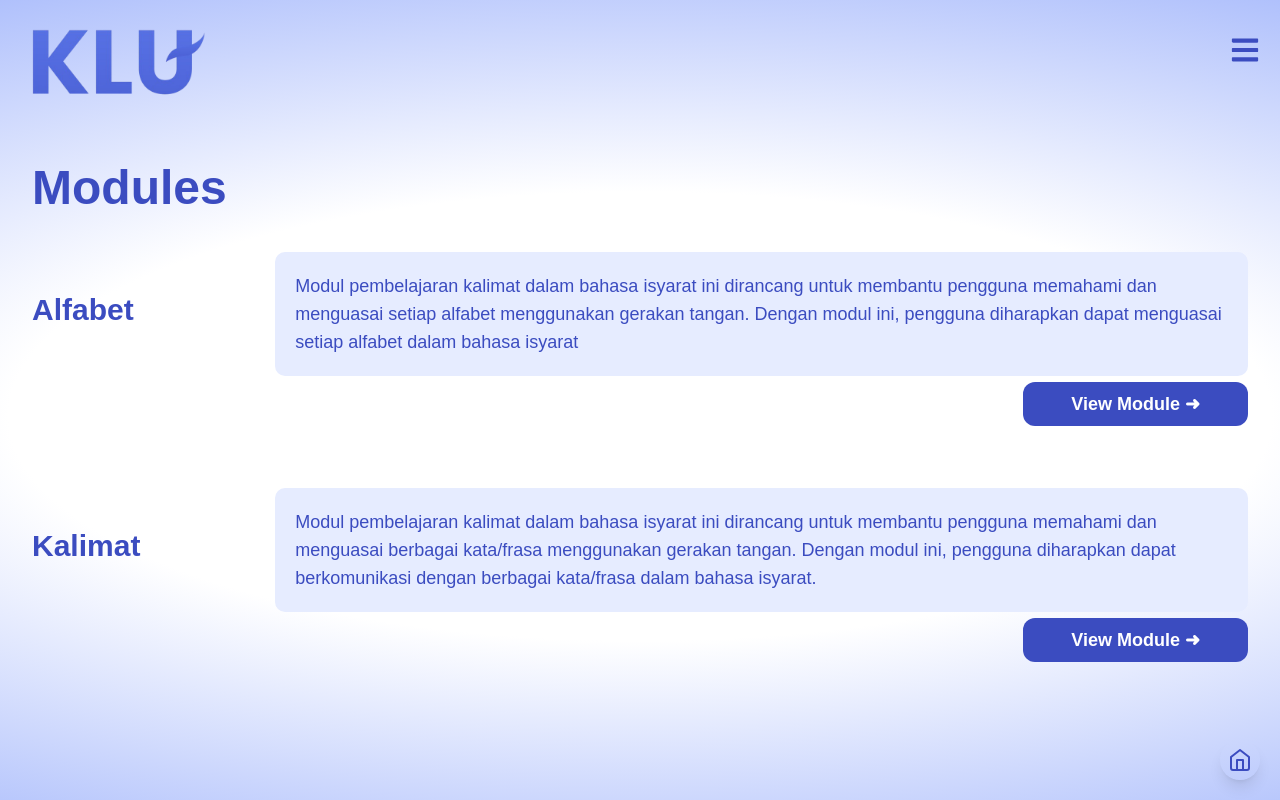
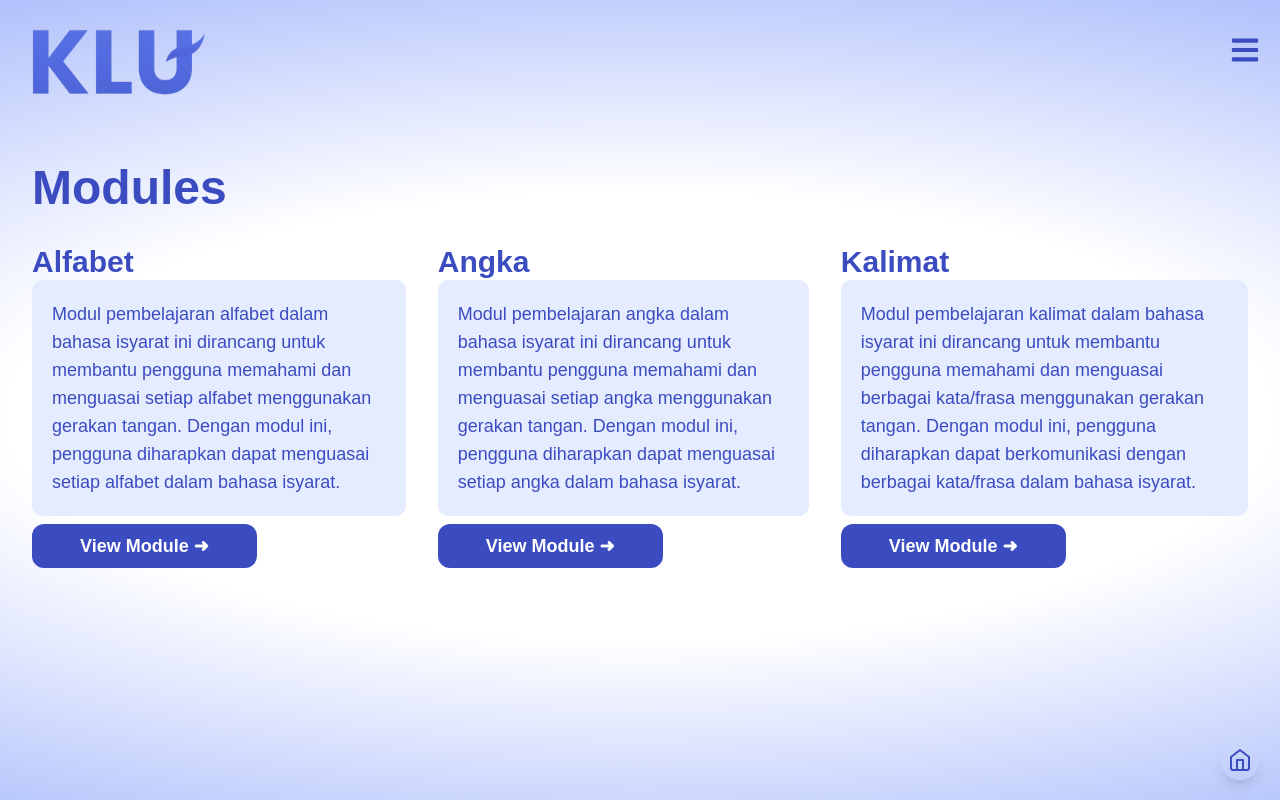
Before and after one commit to fathurwithyou/Klu-MilestoneSparta-15, a React (Create React App) app in the folder klu_app/: page /modules in a window 1280 px wide. Built offline with nearby package versions, Linux system fonts and the light colour scheme; sample sign-in values are in the browser's storage.

Commit message:
fix: see the changes

```diff
--- a/klu_app/package.json
+++ b/klu_app/package.json
@@ -19,6 +19,7 @@
     "react": "^18.3.1",
     "react-dom": "^18.3.1",
     "react-icons": "^5.3.0",
+    "react-player": "^2.16.0",
     "react-router-dom": "^6.26.1",
     "react-scripts": "^5.0.1",
     "react-scroll": "^1.9.0",
--- a/klu_app/src/App.js
+++ b/klu_app/src/App.js
@@ -10,7 +10,7 @@ import Test from "./components/userlogin/test/Test";
 import TestAlfabet from "./components/userlogin/test/TestAlfabet";
 import HasilTestAlfabet from "./components/userlogin/test/HasilTestAlfabet";
 import TestKalimat from "./components/userlogin/test/TestKalimat";
-import Modules from "./components/userlogin/Modules";
+import Modules from "./components/userlogin/module/page.jsx";
 import Scan from "./components/userlogin/Scan";
 import Profile from "./components/userlogin/Profile";
 import ModuleAlfabet from "./components/userlogin/modules/alfabet/ModuleAlfabet";
--- a/klu_app/src/components/userlogin/Modules.jsx
+++ /dev/null
@@ -1,71 +0,0 @@
-import React from 'react';
-import { Link } from 'react-router-dom';
-// import { FaArrowRight } from 'react-icons/fa';
-import HomeIcon from './HomeIcon';
-
-const Modules = () => {
-  return (
-    <div id="bg" className="w-full h-screen flex flex-col items-start lg:px-[32px] pt-[100px]">
-      <HomeIcon />
-      <h1 className="font-bold text-navy text-5xl mb-2 pt-16">Modules</h1>
-
-      {/* Bagian Alfabet */}
-      <div className="w-full flex flex-col items-start mt-8">
-        <div className="w-full flex flex-row items-start relative">
-          <div className="w-1/5 flex justify-start mb-8 lg:mb-0 relative">
-            <h2 className="font-bold text-navy text-3xl mb-2 mt-10">Alfabet</h2>
-            {/* <div className="absolute top-1/2 left-full transform -translate-y-1/2 ml-2 text-blue-500">
-              <FaArrowRight size={24} />
-            </div> */}
-          </div>
-          <div className="w-4/5 flex flex-col lg:items-start text-center lg:text-left relative mb-20">
-            <div style={{ backgroundColor: 'rgb(230, 236, 255)', padding: '20px', borderRadius: '10px' }}>
-              <p className="text-lg text-navy">
-                Modul pembelajaran kalimat dalam bahasa isyarat ini dirancang untuk membantu pengguna memahami dan menguasai setiap alfabet menggunakan gerakan tangan. Dengan modul ini, pengguna diharapkan dapat menguasai setiap alfabet dalam bahasa isyarat
-              </p>
-            </div>
-
-            {/* Button Link */}
-            <div className="absolute bottom-[-50px] right-0">
-              <Link to="/module-alfabet">
-                <button className="px-8 lg:px-12 py-2 bg-navy outline-none text-white rounded-xl text-lg lg:text-1/2xl w-full lg:w-auto font-semibold">
-                  View Module ➜
-                </button>
-              </Link>
-            </div>
-          </div>
-        </div>
-      </div>
-
-      {/* Bagian Kalimat */}
-      <div className="w-full flex flex-col items-start mt-8">
-        <div className="w-full flex flex-row items-start relative">
-          <div className="w-1/5 flex justify-start mb-8 lg:mb-0 relative">
-            <h2 className="font-bold text-navy text-3xl mb-2 mt-10">Kalimat</h2>
-            {/* <div className="absolute top-1/2 left-full transform -translate-y-1/2 ml-2 text-blue-500">
-              <FaArrowRight size={24} />
-            </div> */}
-          </div>
-          <div className="w-4/5 flex flex-col lg:items-start text-center lg:text-left relative mb-20">
-            <div style={{ backgroundColor: 'rgb(230, 236, 255)', padding: '20px', borderRadius: '10px' }}>
-              <p className="text-lg text-navy">
-                Modul pembelajaran kalimat dalam bahasa isyarat ini dirancang untuk membantu pengguna memahami dan menguasai berbagai kata/frasa menggunakan gerakan tangan. Dengan modul ini, pengguna diharapkan dapat berkomunikasi dengan berbagai kata/frasa dalam bahasa isyarat.
-              </p>
-            </div>
-
-            {/* Button Link */}
-            <div className="absolute bottom-[-50px] right-0">
-              <Link to="/module-kalimat">
-                <button className="px-8 lg:px-12 py-2 bg-navy outline-none text-white rounded-xl text-lg lg:text-1/2xl w-full lg:w-auto font-semibold">
-                  View Module ➜
-                </button>
-              </Link>
-            </div>
-          </div>
-        </div>
-      </div>
-    </div>
-  );
-};
-
-export default Modules;
--- a/klu_app/src/components/userlogin/Scan.jsx
+++ b/klu_app/src/components/userlogin/Scan.jsx
@@ -9,7 +9,8 @@ const Scan = () => {
   const videoRef = useRef(null);
 
   const generateRandomChar = () => {
-    const chars = "ABCDEFGHIJKLMNOPQRSTUVWXYZ";
+    // const chars = "ABCDEFGHIJKLMNOPQRSTUVWXYZ";
+    const chars = "BCOL";
     const randomChar = chars[Math.floor(Math.random() * chars.length)];
     setTestChar(randomChar);
     testCharRef.current = randomChar;
@@ -72,7 +73,7 @@ const Scan = () => {
 
   return (
     <div id="bg" className="w-full h-screen flex flex-col items-center justify-center bg-gray-100">
-      <div id="video-container" className="border-4 border-gray-400 rounded-md shadow-lg"></div>
+      <div id="video-container" className="mt-[100px] border-4 border-gray-400 rounded-md shadow-lg"></div>
       <h1 className="text-2xl font-semibold text-gray-700 mt-6">
         Predicted Character: <span className="text-blue-600">{prediction}</span>
       </h1>
--- /dev/null
+++ b/klu_app/src/components/userlogin/module/Alfabet.jsx
@@ -0,0 +1,36 @@
+import React from "react";
+import { Link } from "react-router-dom";
+
+const Alfabet = () => {
+  return (
+    <div className="max-w-[420px] max-h-[350px]">
+        <h2 className="font-bold text-navy text-3xl text-center md:text-left">Alfabet</h2>
+        <div className="flex flex-col lg:items-start text-center lg:text-left relative mb-20">
+          <div
+            style={{
+              backgroundColor: "rgb(230, 236, 255)",
+              padding: "20px",
+              borderRadius: "10px",
+            }}
+          >
+            <p className="text-lg text-navy">
+              Modul pembelajaran alfabet dalam bahasa isyarat ini dirancang
+              untuk membantu pengguna memahami dan menguasai setiap alfabet
+              menggunakan gerakan tangan. Dengan modul ini, pengguna diharapkan
+              dapat menguasai setiap alfabet dalam bahasa isyarat.
+            </p>
+          </div>
+
+          <div className="py-2 flex flex-row justify-center">
+          <Link to="/module-alfabet">
+            <button className="px-8 lg:px-12 py-2 bg-navy outline-none text-white rounded-xl text-lg lg:text-1/2xl w-full lg:w-auto font-semibold">
+              View Module ➜
+            </button>
+          </Link>
+        </div>
+        </div>
+    </div>
+  );
+};
+
+export default Alfabet;
--- /dev/null
+++ b/klu_app/src/components/userlogin/module/Angka.jsx
@@ -0,0 +1,34 @@
+import React from "react";
+import { Link } from "react-router-dom";
+
+const Angka = () => {
+  return (
+    <div className="max-w-[420px] max-h-[350px]">
+      <h2 className="font-bold text-navy text-3xl text-center md:text-left">Angka</h2>
+      <div className="flex flex-col lg:items-start text-center lg:text-left relative mb-20">
+        <div
+          style={{
+            backgroundColor: "rgb(230, 236, 255)",
+            padding: "20px",
+            borderRadius: "10px",
+          }}>
+          <p className="text-lg text-navy">
+            Modul pembelajaran angka dalam bahasa isyarat ini dirancang untuk membantu pengguna memahami dan menguasai setiap
+            angka menggunakan gerakan tangan. Dengan modul ini, pengguna diharapkan dapat menguasai setiap angka dalam bahasa
+            isyarat.
+          </p>
+        </div>
+
+        <div className="py-2 flex flex-row justify-center">
+          <Link to="/module-angka">
+            <button className="px-8 lg:px-12 py-2 bg-navy outline-none text-white rounded-xl text-lg lg:text-1/2xl w-full lg:w-auto font-semibold">
+              View Module ➜
+            </button>
+          </Link>
+        </div>
+      </div>
+    </div>
+  );
+};
+
+export default Angka;
--- /dev/null
+++ b/klu_app/src/components/userlogin/module/Kalimat.jsx
@@ -0,0 +1,34 @@
+import React from "react";
+import { Link } from "react-router-dom";
+
+const Kalimat = () => {
+  return (
+    <div className="max-w-[420px] md:max-w-[450px] max-h-[360px]">
+      <h2 className="font-bold text-navy text-3xl text-center md:text-left">Kalimat</h2>
+      <div className="flex flex-col lg:items-start text-center lg:text-left relative mb-20">
+        <div
+          style={{
+            backgroundColor: "rgb(230, 236, 255)",
+            padding: "20px",
+            borderRadius: "10px",
+          }}>
+          <p className="text-lg text-navy">
+            Modul pembelajaran kalimat dalam bahasa isyarat ini dirancang untuk membantu pengguna memahami dan menguasai berbagai
+            kata/frasa menggunakan gerakan tangan. Dengan modul ini, pengguna diharapkan dapat berkomunikasi dengan berbagai
+            kata/frasa dalam bahasa isyarat.
+          </p>
+        </div>
+
+        <div className="py-2 flex flex-row justify-center">
+          <Link to="/module-kalimat">
+            <button className="px-8 lg:px-12 py-2 bg-navy outline-none text-white rounded-xl text-lg lg:text-1/2xl w-full lg:w-auto font-semibold">
+              View Module ➜
+            </button>
+          </Link>
+        </div>
+      </div>
+    </div>
+  );
+};
+
+export default Kalimat;
--- /dev/null
+++ b/klu_app/src/components/userlogin/module/page.jsx
@@ -0,0 +1,21 @@
+import React from "react";
+import HomeIcon from "../HomeIcon";
+import Alfabet from "./Alfabet";
+import Kalimat from "./Kalimat";
+import Angka from "./Angka";
+
+const Modules = () => {
+  return (
+    <div id="bg" className="w-full h-full md:h-screen px-[32px] pt-[100px]">
+      <HomeIcon />
+      <h1 className="font-bold text-navy text-5xl mb-8 pt-16 text-center md:text-left">Modules</h1>
+      <div className="flex flex-col md:flex-row items-start gap-[32px] mx-auto md:mx-0 max-w-fit">
+        <Alfabet />
+        <Angka />
+        <Kalimat />
+      </div>
+    </div>
+  );
+};
+
+export default Modules;
--- a/klu_app/src/components/userlogin/modules/alfabet/ModuleVideoAlfabet.jsx
+++ b/klu_app/src/components/userlogin/modules/alfabet/ModuleVideoAlfabet.jsx
@@ -45,7 +45,6 @@ const ModuleVideoAlfabet = () => {
         </div>
       </div>
 
-      {/* Button Back */}
       <div className="w-full flex justify-end pr-8 pb-4">
         <Link to="/module-alfabet">
           <button className="px-8 py-2 bg-navy text-white rounded-lg">
```
Also changed, not shown: 1 other file (tests, documents, lock files or other folders).
